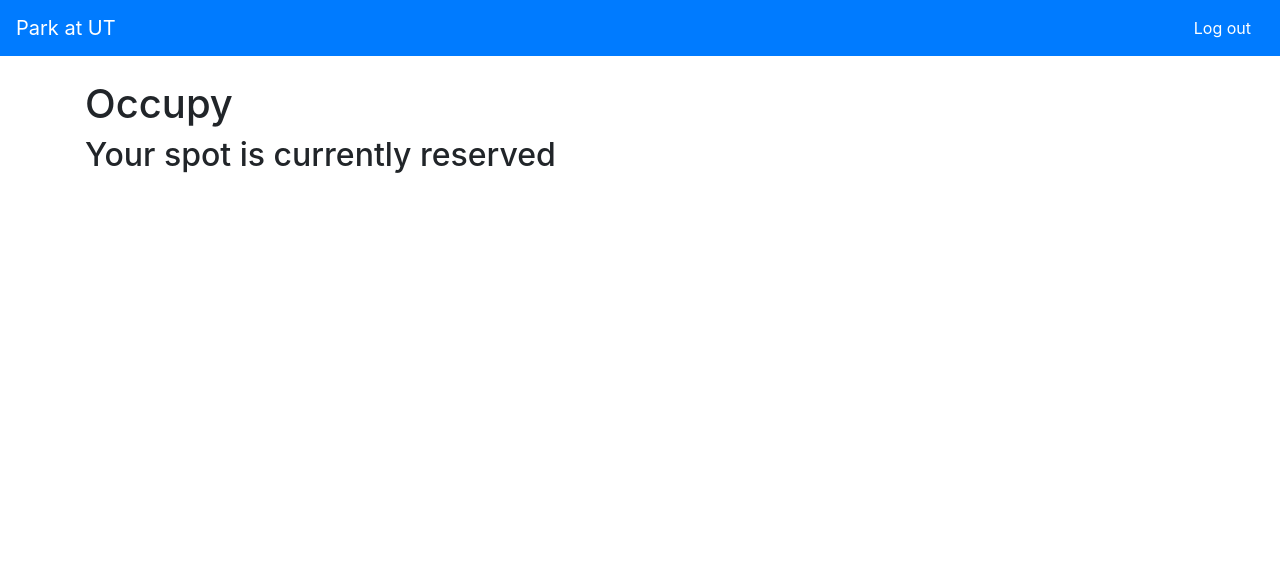
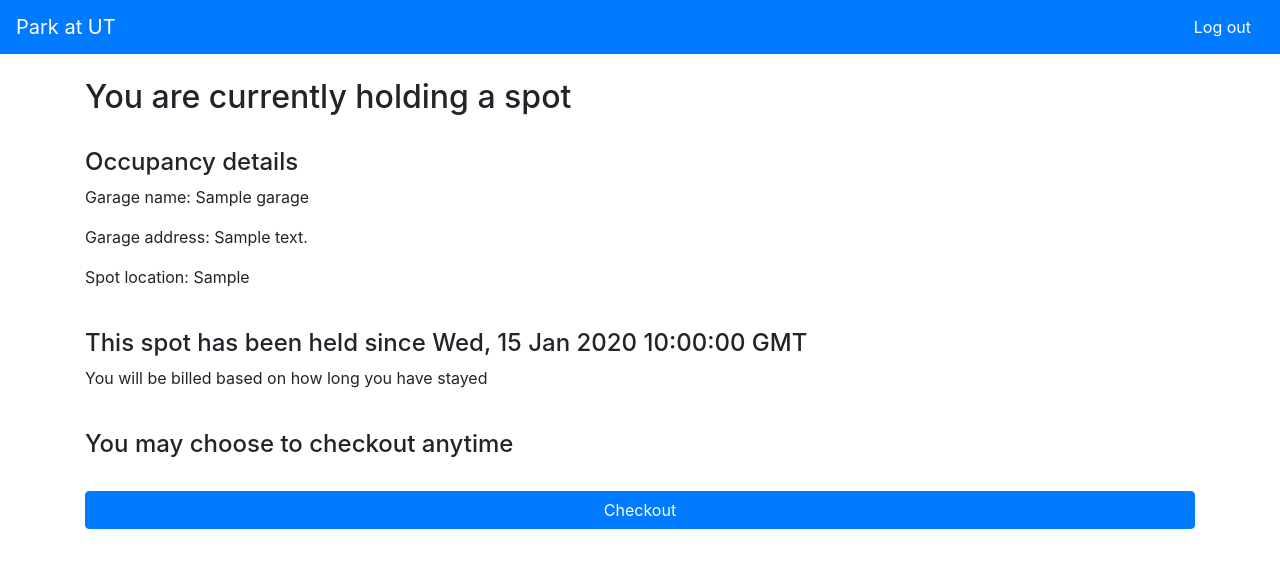
Before and after one commit to abhi-ut/park-ut, a Flask app: page /status in a window 1280 px wide. Shown: the top 568 px of the page. Run offline with Flask 2, Linux system fonts and the light colour scheme; a user stored in the database is signed in; tables that the repository leaves empty hold one stand-in row (values such as "Sample post"); some libraries are stand-ins or nearby versions.

Commit message:
implement occupy and leave; refactor and clean

```diff
--- a/routes.py
+++ b/routes.py
@@ -1,4 +1,4 @@
-from flask import Flask, request, render_template, flash, redirect, url_for, session, jsonify
+from flask import request, render_template, redirect, url_for, session, jsonify
 import model
 
 
@@ -25,8 +25,6 @@ def register(app):
             if isinstance(result, model.User):
                 session.permanent = True
                 session['user_id'] = result.id
-                session['user_name'] = result.name
-                session['user_email'] = result.email
                 session['user_admin'] = result.admin
                 return redirect('/status')
             else:
@@ -41,12 +39,12 @@ def register(app):
 
         return render_template('status.html', show_logout=True, js='status.js')
 
-    @app.route('/details', methods=['POST'])
+    @app.route('/details')
     def details():
         if 'user_id' not in session:
             return redirect(url_for('login'))
 
-        result = model.details(session['user_id'])
+        result = model.inform(session['user_id'])
         app.logger.info(result)
 
         return jsonify(result)
@@ -55,8 +53,6 @@ def register(app):
     def logout():
         if 'user_id' in session:
             del session['user_id']
-            del session['user_name']
-            del session['user_email']
             del session['user_admin']
             session.permanent = False
 
@@ -71,25 +67,22 @@ def register(app):
         app.logger.info(result)
         return jsonify(result)
 
-    @app.route('/occupy/<reservation_id>', methods=['POST'])
-    def occupy(reservation_id):
-        result = model.occupy(reservation_id)
+    @app.route('/occupy', methods=['POST'])
+    def occupy():
+        if 'user_id' not in session:
+            return redirect(url_for('login'))
+
+        result = model.occupy(session['user_id'])
         app.logger.info(result)
         return jsonify(result)
 
-    @app.route('/show')
-    def show():
-        users = model.many(model.User)
+    @app.route('/clear', methods=['POST'])
+    def clear():
+        if 'user_id' not in session:
+            return redirect(url_for('login'))
 
-        app.logger.info(users)
-
-        return render_template('show.html', users=users)
-
-    # @app.errorhandler(500)
-    # def server_error(e):
-    #     return """
-    #     An internal error occurred: <pre>{}</pre>
-    #     See logs for full stacktrace.
-    #     """.format(e), 500
+        result = model.clear(session['user_id'])
+        app.logger.info(result)
+        return jsonify(result)
 
     return app
--- a/static/css/common.css
+++ b/static/css/common.css
@@ -1,10 +1,13 @@
-.park-navbar {
-    color: #ffffff;
-}
-
 .garage-box {
     width: 400px;
     margin: auto;
-    padding: 20px;
+    padding: 40px 20px;
+}
+
+.clickable {
     cursor: pointer;
 }
+
+.center {
+    text-align: center;
+}
--- a/static/js/status.js
+++ b/static/js/status.js
@@ -1,91 +1,115 @@
-// const dom = {};
-//
-// function attemptLogin() {
-//     const email = dom.$email.val();
-//     const password = dom.$password.val();
-//
-//     $.post({
-//         type: "POST",
-//         contentType: "application/json",
-//         url: '/login',
-//         data: JSON.stringify({email, password}),
-//         //dataType: "json"
-//     })
-//         .done((response) => {
-//             dom.$warning.hide();
-//             if (response.redirect) {
-//                 window.location.href = response.redirect;
-//             }
-//         })
-//         .fail(() => {
-//             dom.$warning.show();
-//         });
-// }
-//
-// window.onload = () => {
-//     dom.$email = $("#email");
-//     dom.$password = $("#password");
-//     dom.$loginForm = $("#login-form");
-//     dom.$warning = $("#warning");
-//     dom.$login = $("#login");
-//
-//     dom.$login.click(attemptLogin);
-//     dom.$loginForm
-//         .on('keypress', (e) => {
-//             if (e.keyCode === 13)
-//                 attemptLogin();
-//         });
-// };
-
 dom = {};
 
+function reset() {
+    dom.$garagesContainer.hide();
+    dom.$reservationContainer.hide();
+    dom.$garagesContainer.empty();
+    dom.$reservationContainer.empty();
+}
+
 function renderGarages(data) {
+    dom.$garagesContainer.show();
+    dom.$garagesContainer.append(`<h1>Choose a garage to book</h1>`);
+
     _.forEach(data, (garage) => {
         if (!garage.spots || garage.spots.length === 0) {
             return false;
         }
+        const id = _.uniqueId('garage-box');
         const spotCount = garage.spots.length;
-        const occupiedSpotCount = _.chain(garage.spots)
+        const availableSpotCount = _.chain(garage.spots)
             .filter((spot) => !spot.reservation)
             .size()
             .value();
 
-        dom.$garagesContent.append(`<br/>
-<div data-id=${garage.id} class="garage-box border">
+        dom.$garagesContainer.append(`<br/>`);
+        dom.$garagesContainer.append(`<div id=${id} data-id=${garage.id} class="garage-box border">
 <h3>${garage.name}</h3>
-<h4>${garage.address}</h4>
-<p>Available spots: ${occupiedSpotCount} / ${spotCount}</p>
+<h5>${garage.address}</h5>
+<a>Available spots: ${availableSpotCount} / ${spotCount}</a>
 </div>`);
-    });
 
-    dom.$garagesContent.find('.garage-box').click(function () {
-        const garageId = $(this).attr('data-id');
-        $.post({
-            type: "POST",
-            contentType: "application/json",
-            url: '/reserve/' + garageId,
-            dataType: "json"
-        })
-            .done(fetch);
+        if (availableSpotCount > 0) {
+            $(`#${id}`)
+                .addClass('clickable')
+                .click(function () {
+                    $.post({
+                        type: "POST",
+                        contentType: "application/json",
+                        url: '/reserve/' + garage.id,
+                        dataType: "json"
+                    })
+                        .done(fetchDetails);
+                });
+        }
+
     });
 }
 
-function reset() {
-    dom.$garagesContainer.hide();
-    dom.$occupyContainer.hide();
-    dom.$leaveContainer.hide();
+function renderReservation(garage) {
+    dom.$reservationContainer.show();
+    dom.$reservationContainer.append(`<h2>Your spot is currently reserved</h2>`);
+    dom.$reservationContainer.append(`<br/>`);
 
-    dom.$garagesContent.empty();
+    dom.$reservationContainer.append(`<h4>Reservation details</h4>`);
+    dom.$reservationContainer.append(`<p>Garage name: ${garage.name}</p>`);
+    dom.$reservationContainer.append(`<p>Garage address: ${garage.address}</p>`);
+    dom.$reservationContainer.append(`<p>Spot location: ${garage.spot.location}</p>`);
+    dom.$reservationContainer.append(`<br/>`);
+
+    dom.$reservationContainer.append(`<h4>Your reservation is valid until ${garage.spot.reservation.time}</h4>`);
+    dom.$reservationContainer.append(`<p>After this time, you will lose your spot</p>`);
+    dom.$reservationContainer.append(`<br/>`);
+
+    dom.$reservationContainer.append(`<h4>You may occupy your spot once you are at the garage</h4>`);
+    dom.$reservationContainer.append(`<br/>`);
+
+    dom.$reservationContainer.append(`<button class="btn btn-primary btn-block">Occupy</button>`);
+
+    dom.$reservationContainer.find('button').click(() => {
+        $.post({
+            contentType: "application/json",
+            url: '/occupy',
+            dataType: "json"
+        })
+            .done(fetchDetails);
+    });
 }
 
-function renderReservation() {
-    dom.$occupyContainer.show();
-    dom.$occupyContainer.append(`<h2>Your spot is currently reserved</h2>`);
+
+function renderOccupancy(garage) {
+    dom.$reservationContainer.show();
+    dom.$reservationContainer.append(`<h2>You are currently holding a spot</h2>`);
+    dom.$reservationContainer.append(`<br/>`);
+
+    dom.$reservationContainer.append(`<h4>Occupancy details</h4>`);
+    dom.$reservationContainer.append(`<p>Garage name: ${garage.name}</p>`);
+    dom.$reservationContainer.append(`<p>Garage address: ${garage.address}</p>`);
+    dom.$reservationContainer.append(`<p>Spot location: ${garage.spot.location}</p>`);
+    dom.$reservationContainer.append(`<br/>`);
+
+    dom.$reservationContainer.append(`<h4>This spot has been held since ${garage.spot.reservation.time}</h4>`);
+    dom.$reservationContainer.append(`<p>You will be billed based on how long you have stayed</p>`);
+    dom.$reservationContainer.append(`<br/>`);
+
+    dom.$reservationContainer.append(`<h4>You may choose to checkout anytime</h4>`);
+    dom.$reservationContainer.append(`<br/>`);
+
+    dom.$reservationContainer.append(`<button class="btn btn-primary btn-block">Checkout</button>`);
+
+    dom.$reservationContainer.find('button').click(() => {
+        $.post({
+            contentType: "application/json",
+            url: '/clear',
+            dataType: "json"
+        })
+            .done(fetchDetails);
+    });
 }
 
-function fetch() {
-    $.post({
-        type: "POST",
+
+function fetchDetails() {
+    $.get({
         contentType: "application/json",
         url: '/details',
         dataType: "json"
@@ -93,19 +117,18 @@ function fetch() {
         .done((response) => {
             reset();
             if (_.isArray(response)) {
-                dom.$garagesContainer.show();
                 renderGarages(response);
-            } else if (response) {
-                renderReservation();
+            } else if (_.isObject(response)) {
+                (response.spot.reservation.occupied ? renderOccupancy : renderReservation)(response);
+            } else {
+                window.alert('Illegal state.');
             }
         });
 }
 
 window.onload = () => {
     dom.$garagesContainer = $('#garages-container');
-    dom.$garagesContent = $('#garages-content');
-    dom.$occupyContainer = $('#occupy-container');
-    dom.$leaveContainer = $('#leave-container');
+    dom.$reservationContainer = $('#reservation-container');
 
-    fetch()
+    fetchDetails()
 };
--- a/templates/base.html
+++ b/templates/base.html
@@ -5,25 +5,22 @@
     <meta charset="utf-8">
     <meta name="viewport" content="width=device-width, initial-scale=1, shrink-to-fit=no">
     <link rel="shortcut icon" href="{{ url_for('static', filename='favicon.png') }}">
+    <link rel="stylesheet" href="https://stackpath.bootstrapcdn.com/bootstrap/4.3.1/css/bootstrap.min.css">
     <link rel="stylesheet" href="/static/css/common.css">
-    <link rel="stylesheet" href="https://stackpath.bootstrapcdn.com/bootstrap/4.3.1/css/bootstrap.min.css"
-          integrity="sha384-ggOyR0iXCbMQv3Xipma34MD+dH/1fQ784/j6cY/iJTQUOhcWr7x9JvoRxT2MZw1T" crossorigin="anonymous">
-    <script src="https://code.jquery.com/jquery-3.4.1.js"
-            integrity="sha256-WpOohJOqMqqyKL9FccASB9O0KwACQJpFTUBLTYOVvVU="
-            crossorigin="anonymous"></script>
-    <script src="https://cdn.jsdelivr.net/npm/lodash@4.17.15/lodash.min.js"
-            integrity="sha256-VeNaFBVDhoX3H+gJ37DpT/nTuZTdjYro9yBruHjVmoQ=" crossorigin="anonymous"></script>
+    <script src="https://code.jquery.com/jquery-3.4.1.js"></script>
+    <script src="https://cdn.jsdelivr.net/npm/lodash@4.17.15/lodash.min.js"></script>
     {% if js %}
         <script type="text/javascript" src="/static/js/{{ js }}"></script>
     {% endif %}
 </head>
 <body>
 <nav class="park-navbar navbar navbar-dark bg-primary justify-content-between">
-    <a class="navbar-brand">Park at UT</a>
-    <form name="logout" method="post" action="/logout">
-        {% if show_logout %}
-            <button type="submit" class="btn btn-primary btn-block" name="logout">Log out</button>{% endif %}
-    </form>
+    <p class="navbar-brand m-0 p-0">Park at UT</p>
+    {% if show_logout %}
+        <form name="logout" method="post" action="/logout">
+            <button type="submit" class="btn btn-primary btn-block">Log out</button>
+        </form>
+    {% endif %}
 </nav>
 <br/>
 <div class="container">
--- a/templates/status.html
+++ b/templates/status.html
@@ -2,24 +2,10 @@
 
 {% block content %}
 
-    <div style="display: none; text-align: center" id="garages-container">
-        <h1>Choose a garage to book</h1>
-        <div id="garages-content">
-        </div>
+    <div style="display: none" class="center" id="garages-container">
     </div>
 
-    <div style="display: none" id="occupy-container">
-        <h1>Occupy</h1>
-        <div>
-
-        </div>
-    </div>
-
-    <div style="display: none" id="leave-container">
-        <h1>Leave</h1>
-        <div>
-
-        </div>
+    <div style="display: none" id="reservation-container">
     </div>
 
 {% endblock %}
```
Also changed, not shown: model.py (+24 -23 lines), templates/show.html (deleted, +0 -24 lines).
